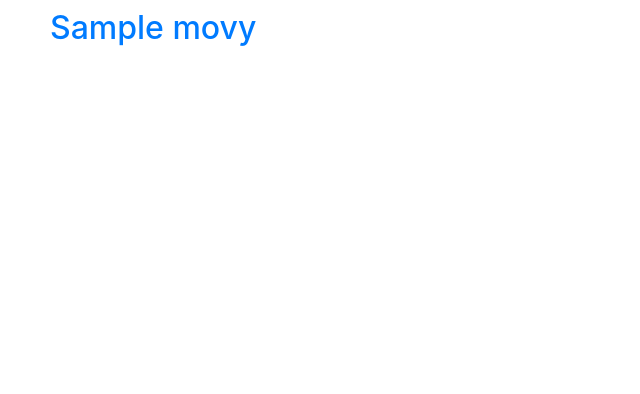
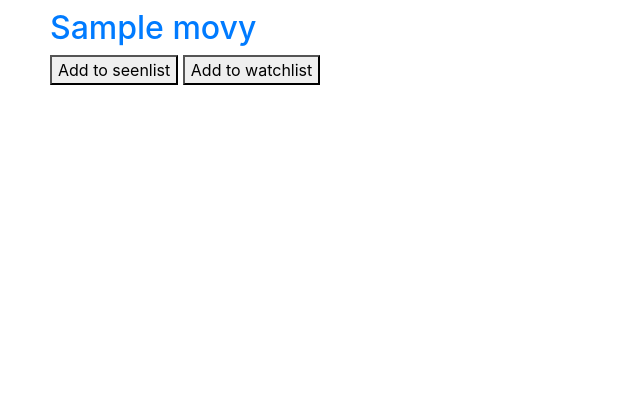
Before and after one commit to sunniraleigh/sg-movie-tracker, a Flask app: page / in a window 1280 px wide. Shown: the part 373-767 px from the top of the page, without its empty margins (0-640 px from the left). Run offline with Flask 2, Linux system fonts and the light colour scheme; tables that the repository leaves empty hold one stand-in row (values such as "Sample post"); some libraries are stand-ins or nearby versions.

Commit message:
add dom manipulation to seenlist button

```diff
--- a/server.py
+++ b/server.py
@@ -117,17 +117,26 @@ def add_movie_to_watchlist_for_user(movie_id):
 
     return redirect(f'/{movie_id}')
 
-@app.route('/remove_from_watchlist<movie_id>', methods=['POST'])
+@app.route('/remove_from_watchlist', methods=['POST'])
 def remove_movie_from_watchlist(movie_id):
     """Removes a movie from the watchlist for the current user."""
 
     user_id = session['current_user']
+    movie_id = request.args.get('movie_id')
 
-    print("*****REMOVE MOVEI FROM WATCHLIST WOO*****")
+    dictionary = {
+        "user_id": user_id,
+        "movie_id": movie_id
+    }
 
-    crud.remove_movie_watchlist(user_id, movie_id)
+    print(movie_id)
 
-    return redirect(f'/{movie_id}')
+    # print("*****REMOVE MOVEI FROM WATCHLIST WOO*****")
+
+    # crud.remove_movie_watchlist(user_id, movie_id)
+
+    # return redirect(f'/{movie_id}')
+    return jsonify(dictionary)
 
 @app.route('/login')
 def login_page():
--- a/static/js/seenlist-status.js
+++ b/static/js/seenlist-status.js
@@ -0,0 +1,35 @@
+// event handling and DOM manipulation for seenlist button
+
+const button = $('#seenlist')
+
+// $('#seenlist').on('click', () => {
+//     // console.log('button clicked')
+
+// });
+
+button.click(() => {
+    console.log('seen status changed')
+
+    // console.log(button.attr(name))
+
+    const movieId = {
+        movie_id: 1
+    }
+
+    // manipulate DOM
+    if (button.html() === "Add to seenlist"){
+        button.html("Remove from seenlist")
+
+        $.post('/remove_from_watchlist', movieId, (res) => {
+            alert(res.movie_id)
+        })
+
+    } else {
+        button.html("Add to seenlist")
+    }
+    // console.log(button.html())
+    // button.html('Remove from seenlist')
+
+    // define data to send to server
+    // send post request with ajax?
+})
--- a/templates/base.html
+++ b/templates/base.html
@@ -14,6 +14,10 @@
         integrity="sha384-ggOyR0iXCbMQv3Xipma34MD+dH/1fQ784/j6cY/iJTQUOhcWr7x9JvoRxT2MZw1T"
         crossorigin="anonymous">
         <!-- latest version of jQuery -->
+        <!-- jQuery script tag from code.jquery.com -->
+        <script src="https://code.jquery.com/jquery-3.5.1.js"
+        integrity="sha256-QWo7LDvxbWT2tbbQ97B53yJnYU3WhH/C8ycbRAkjPDc="
+        crossorigin="anonymous"></script>
         <!-- Popper.js -->
         <!-- Bootstrap.js -->
         <!-- Font Awesome -->
@@ -58,17 +62,21 @@
         {% block body %}{% endblock %}
 
         <!-- SCRIPT TAGS BELOW -->
-        <!-- jQuery script tag from code.jquery.com -->
-        <script src="https://code.jquery.com/jquery-3.5.1.js"
-        integrity="sha256-QWo7LDvxbWT2tbbQ97B53yJnYU3WhH/C8ycbRAkjPDc="
-        crossorigin="anonymous"></script>
 
-        <!-- jQuery script tags from getbootsrap.com -->
+        <!-- popper.js bootstrap.js tags from getbootsrap.com -->
+        <!-- popper.js -->
         <script src="https://cdnjs.cloudflare.com/ajax/libs/popper.js/1.14.7/umd/popper.min.js"
         integrity="sha384-UO2eT0CpHqdSJQ6hJty5KVphtPhzWj9WO1clHTMGa3JDZwrnQq4sF86dIHNDz0W1"
         crossorigin="anonymous"></script>
+        <!-- bootstrap.js -->
         <script src="https://stackpath.bootstrapcdn.com/bootstrap/4.3.1/js/bootstrap.min.js"
         integrity="sha384-JjSmVgyd0p3pXB1rRibZUAYoIIy6OrQ6VrjIEaFf/nJGzIxFDsf4x0xIM+B07jRM"
         crossorigin="anonymous"></script>
+
+        <!-- JS scripts -->
+        <script src="static/js/seenlist-status.js"></script>
+        <script src="static/js/watchlist-status.js"></script>
+        <script src="static/js/create-review.js"></script>
+        <script src="static/js/rating-change.js"></script>
     </body>
 </html>
--- a/templates/homepage.html
+++ b/templates/homepage.html
@@ -3,9 +3,18 @@
 {% block body %}
 <h1>Studio Ghibli Movie Tracker</h1>
 {% for movie in movies %}
-<div>
+<div id="movie-card">
     <!-- <img src="{{ movie.image_url }}"> -->
     <h2><a href='/{{ movie.movie_id }}'>{{ movie.title }}</a></h2>
+    <!-- seenlist -->
+    <button id="seenlist" name="{{ movie.movie_id }}">
+        Add to seenlist
+    </button>
+    <!-- watchlist -->
+    <button id="watchlist" name="{{ movie.movie_id }}">
+        Add to watchlist
+    </button>
 </div>
 {% endfor %}
+<script src="static/js/seenlist-status.js"></script>
 {% endblock %}
```
